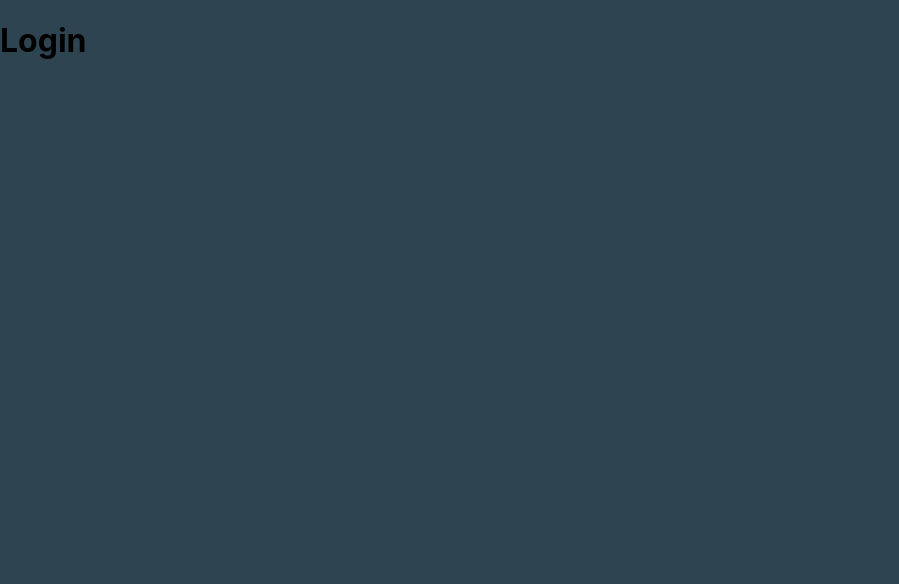
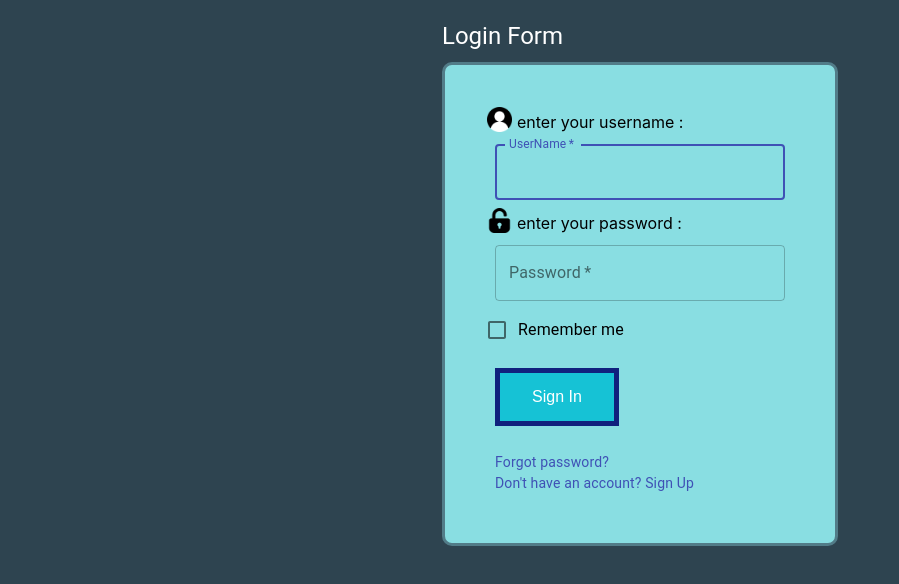
Before and after one commit to Tahlil-992/bugophobia.front-end, a React (Create React App) app: page / in a window 1280 px wide. Shown: the top 584 px of the page, without its empty margins (0-899 px from the left). Built offline with nearby package versions, Linux system fonts and the light colour scheme.

Commit message:
SignUp/Login form has done

```diff
--- a/src/App.js
+++ b/src/App.js
@@ -4,7 +4,7 @@ import {
   Route,
 } from "react-router-dom";
 import SignUpForm from "../src/views/pages/SignUpForm";
-
+import LoginForm from "../src/views/pages/LoginForm";
 
 function App() {
   return (
@@ -20,7 +20,7 @@ function App() {
                 <h1>Forgot password</h1>
               </Route>
               <Route exact path="/">
-                <h1>Login</h1>
+                <LoginForm/>
               </Route>
             </>
           )}
--- a/src/views/pages/LoginForm.js
+++ b/src/views/pages/LoginForm.js
@@ -0,0 +1,78 @@
+import React from 'react';
+import "../../style.css";
+import User_photo from "../../assets/images/User_photo.png";
+import Password_photo from "../../assets/images/Password_photo.png";
+import Button from '@material-ui/core/Button';
+import TextField from '@material-ui/core/TextField';
+import Link from '@material-ui/core/Link';
+import Grid from '@material-ui/core/Grid';
+import Box from '@material-ui/core/Box';
+import Typography from '@material-ui/core/Typography';
+import Container from '@material-ui/core/Container';
+import FormControlLabel from '@material-ui/core/FormControlLabel';
+import Checkbox from '@material-ui/core/Checkbox';
+
+export default function LogIn() {
+    return (
+        <Box>
+            <Container component="main" maxWidth="xs">
+                <div class="paper">
+                    <Typography component="h1" variant="h5" style={{ color: "white" }}>Login Form</Typography>
+                    <form class="form">
+                        <Grid container spacing={2}>
+                            <Grid container spacing={0}>
+                                <Grid>
+                                    <img src={User_photo} className="photo" alt="User_photo" />
+                                </Grid>
+                                <Grid>
+                                    <label class="brtop">enter your username :</label>
+                                </Grid>
+                            </Grid>
+                            <Grid item xs={12}>
+                                <TextField
+                                    variant="outlined"
+                                    required
+                                    fullWidth
+                                    id="username"
+                                    label="UserName"
+                                    name="username"
+                                    autoFocus
+                                />
+                            </Grid>
+                            <Grid container spacing={0}>
+                                <Grid>
+                                    <img src={Password_photo} className="photo" alt="Password_photo" />
+                                </Grid>
+                                <Grid>
+                                    <label class="brtop">enter your password :</label>
+                                </Grid>
+                            </Grid>
+                            <Grid item xs={12}>
+                                <TextField
+                                    variant="outlined"
+                                    required
+                                    fullWidth
+                                    name="password"
+                                    label="Password"
+                                    type="password"
+                                    id="password"
+                                    autoComplete="current-password"
+                                />
+                            </Grid>
+                            <FormControlLabel control={<Checkbox value="remember" />} label="Remember me" />
+                        </Grid>
+                        <Button type="submit" fullWidth variant="contained" class="button" >
+                            Sign In
+                        </Button>
+                        <Grid>
+                            <Link href="#" variant="body2">Forgot password?</Link>
+                        </Grid>
+                        <Grid>
+                            <Link href="#" variant="body2">Don't have an account? Sign Up</Link>
+                        </Grid>
+                    </form>
+                </div>
+            </Container>
+        </Box>
+    );
+}
--- a/src/views/pages/SignUpForm.js
+++ b/src/views/pages/SignUpForm.js
@@ -16,12 +16,12 @@ export default function SignUp() {
     <Box>
       <Container component="main" maxWidth="xs">
         <div class="paper">
-        <Typography component="h1" variant="h5" style={{color:"white"}}>SignUp Form</Typography>
+          <Typography component="h1" variant="h5" style={{ color: "white" }}>SignUp Form</Typography>
           <form class="form">
             <Grid container spacing={2}>
               <Grid container spacing={0}>
                 <Grid>
-                <img src={email_photo} className="photo" alt="User_photo"/>
+                  <img src={email_photo} className="photo" alt="email_photo" />
                 </Grid>
                 <Grid>
                   <label class="brtop">enter your email address :</label>
@@ -39,7 +39,7 @@ export default function SignUp() {
               </Grid>
               <Grid container spacing={0}>
                 <Grid>
-                <img src={User_photo} className="photo" alt="User_photo"/>
+                  <img src={User_photo} className="photo" alt="User_photo" />
                 </Grid>
                 <Grid>
                   <label class="brtop">enter your username :</label>
@@ -57,7 +57,7 @@ export default function SignUp() {
               </Grid>
               <Grid container spacing={0}>
                 <Grid>
-                <img src={Password_photo} className="photo" alt="Password_photo"/>
+                  <img src={Password_photo} className="photo" alt="Password_photo" />
                 </Grid>
                 <Grid>
                   <label class="brtop">enter your password twice :</label>
@@ -93,15 +93,11 @@ export default function SignUp() {
           </Button>
             <Grid>
               <Grid item>
-              <Link href="#" variant="body2">
-                Already have an account? log in
-              </Link>
+                <Link href="#" variant="body2">Already have an account? log in</Link>
               </Grid>
             </Grid>
           </form>
         </div>
-      <Box mt={5}>
-      </Box>
       </Container>
     </Box>
   );
```
Lines whose indentation alone changed are shown as unchanged.
